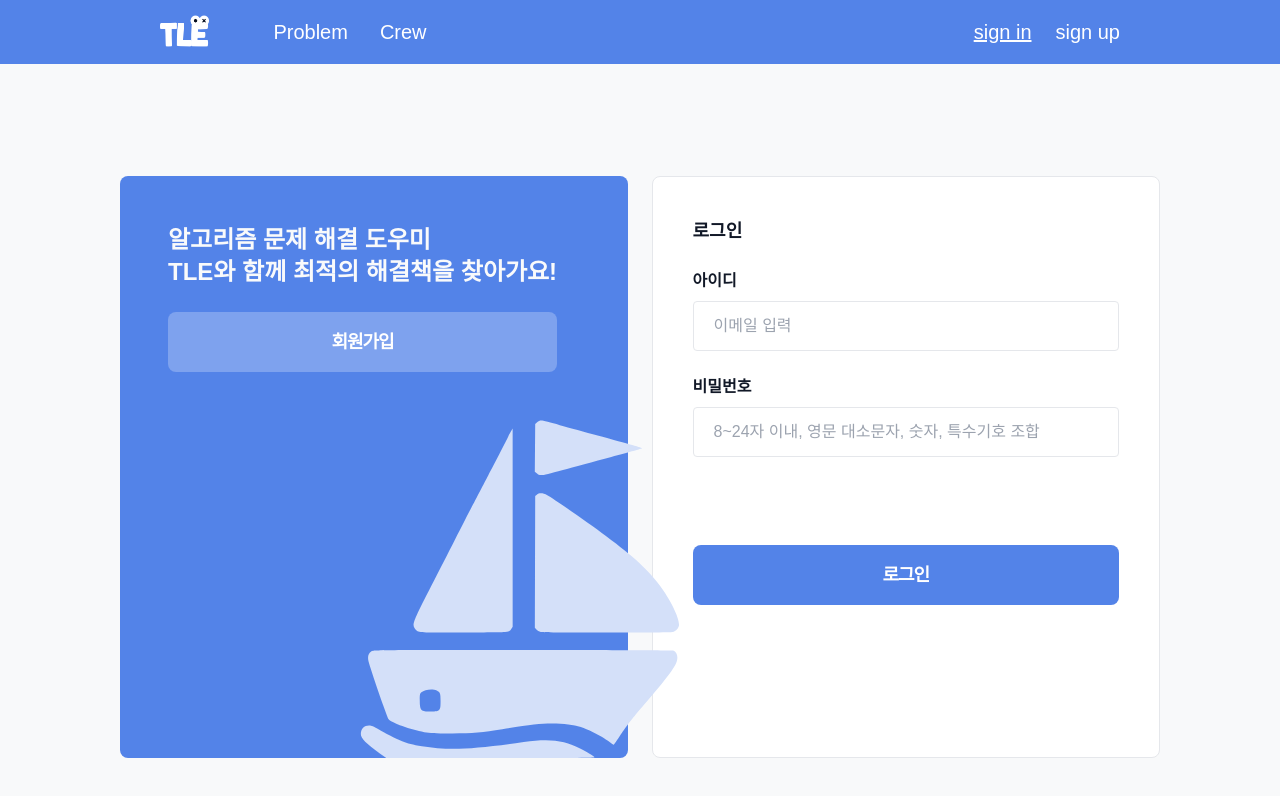
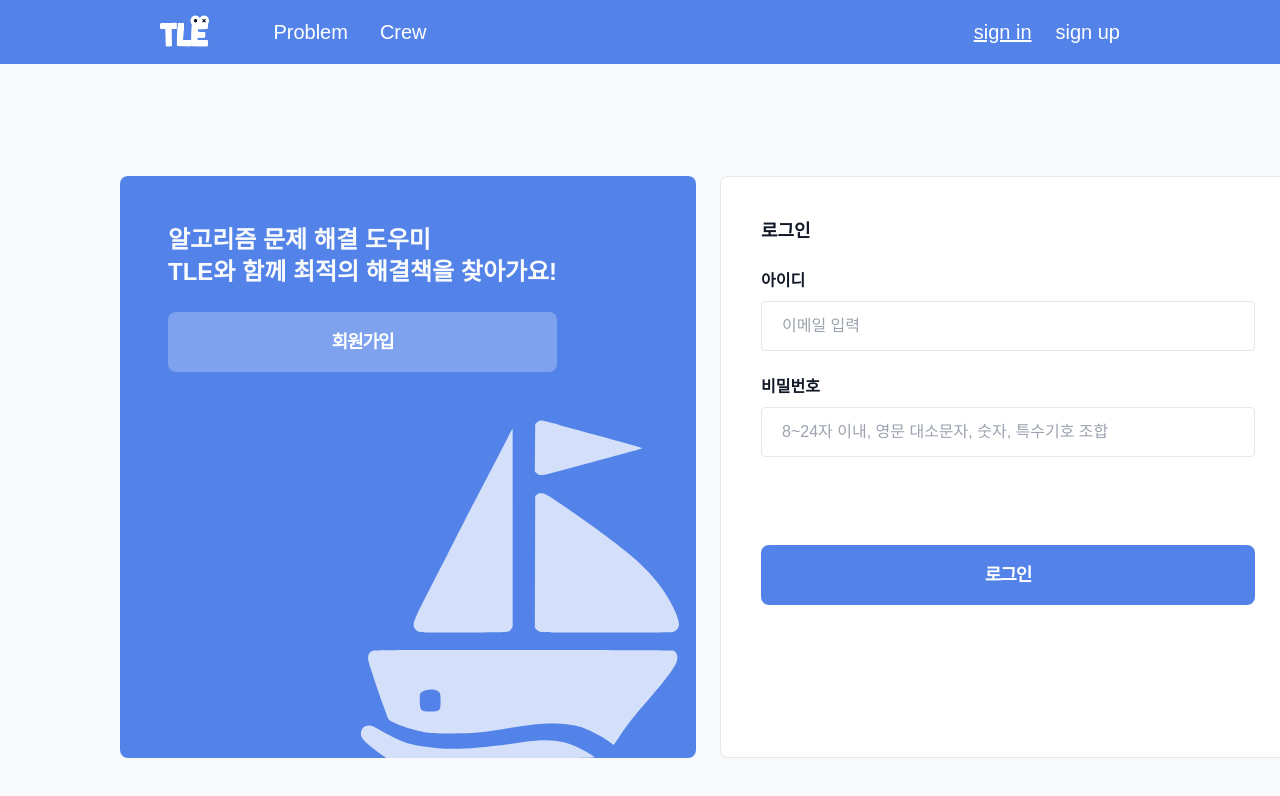
Before and after one commit to tle-ko/fe-web-react, a React (Create React App) app: page /signin in a window 1280 px wide. Shown: the top 796 px of the page. Built offline with nearby package versions, Linux system fonts and the light colour scheme; a web font is replaced by a local one.

Commit message:
💄 style: min-width 추가

```diff
--- a/src/pages/signin/Signin.jsx
+++ b/src/pages/signin/Signin.jsx
@@ -29,7 +29,7 @@ export default function Signin() {
   return (
     <>
       <div className="flex gap-6 mt-12 mb-12">
-        <div className="relative w-1/2 pl-12 pt-12 flex flex-col flex-wrap bg-color-blue-main rounded-lg justify-between">
+        <div className="relative w-1/2 pl-12 pt-12 flex flex-col flex-wrap bg-color-blue-main rounded-lg justify-between min-w-[36rem]">
           <div className="w-fit flex flex-col gap-6">
             <p className="text-gray-50 text-2xl font-extrabold">
               알고리즘 문제 해결 도우미<br />
@@ -43,7 +43,7 @@ export default function Signin() {
             <img src="../assets/signin/boat.svg" alt="boat" />
           </div>
         </div>
-        <div className="w-1/2 box flex flex-col gap-6">
+        <div className="w-1/2 box flex flex-col gap-6 min-w-[36rem]">
           <div className="flex flex-col gap-6">
             <p className="font-cafe24 text-gray-900 text-lg font-bold">
               로그인
```
